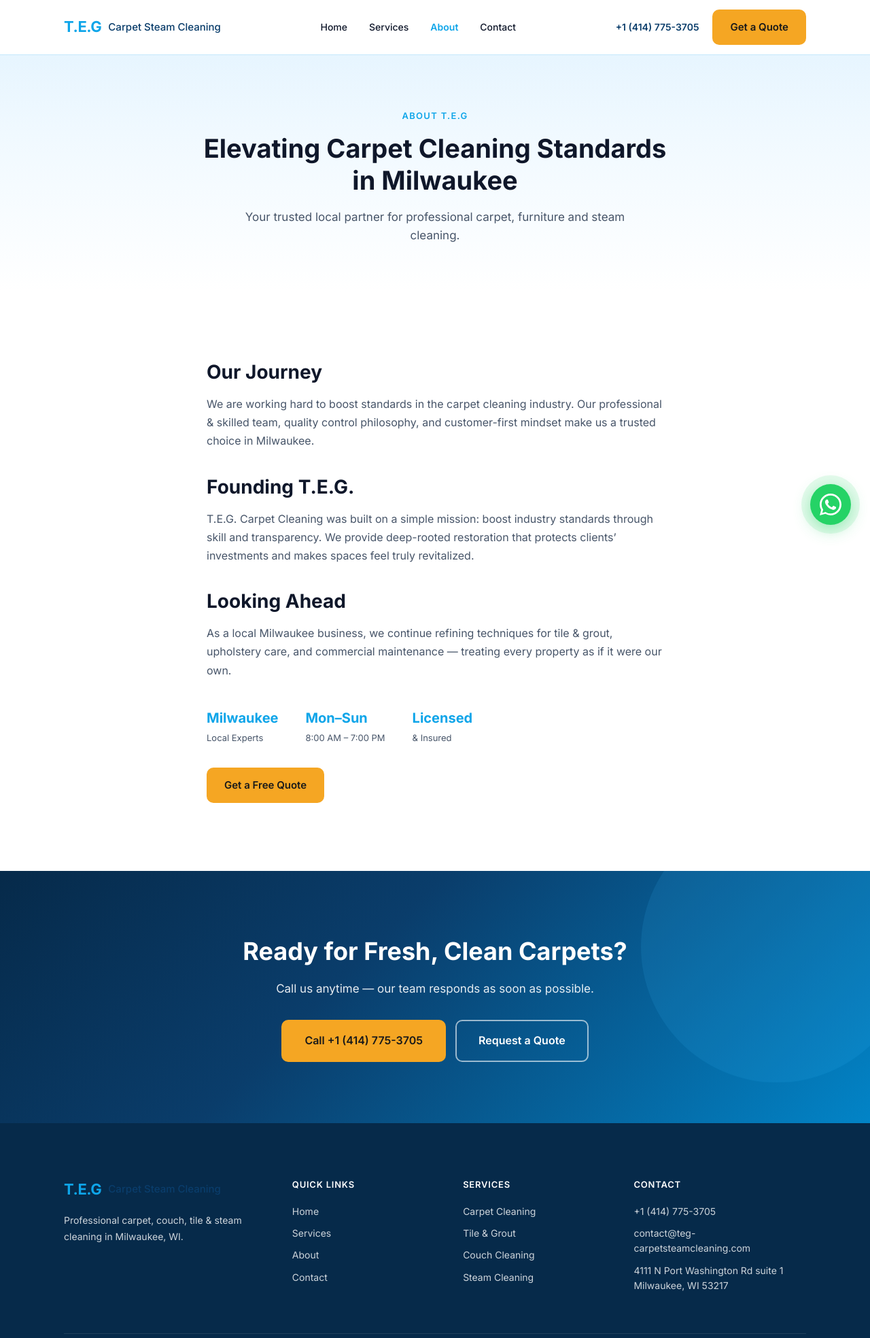
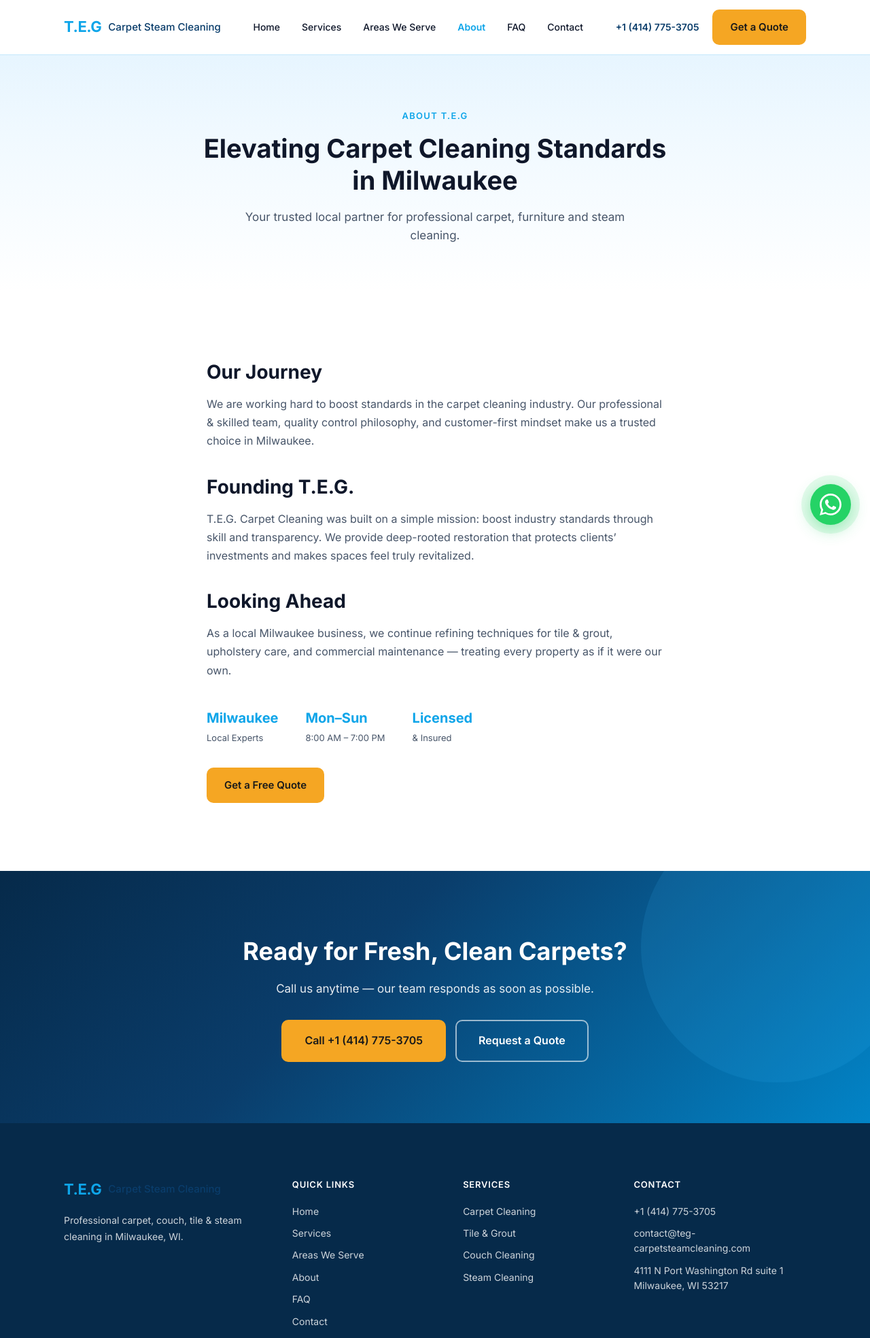
Before and after one commit to dua-ong/teg-carpet-steam-cleaning, a website: page about.html in a window 1280 px wide. Shown: the top 1968 px of the page at 68% size. Drawn offline with Linux system fonts and the light colour scheme.

Commit message:
Fix navbar: add Areas We Serve and FAQ links

```diff
--- a/about.html
+++ b/about.html
@@ -32,7 +32,9 @@
       <nav class="nav" id="nav">
         <a href="index.html">Home</a>
         <a href="services.html">Services</a>
+        <a href="areas.html">Areas We Serve</a>
         <a href="about.html" class="active">About</a>
+        <a href="faq.html">FAQ</a>
         <a href="contact.html">Contact</a>
       </nav>
       <div class="header-actions">
@@ -84,7 +86,7 @@
           <a href="index.html" class="logo"><span class="logo-mark">T.E.G</span><span class="logo-text">Carpet Steam Cleaning</span></a>
           <p>Professional carpet, couch, tile & steam cleaning in Milwaukee, WI.</p>
         </div>
-        <div class="footer-links"><h4>Quick Links</h4><a href="index.html">Home</a><a href="services.html">Services</a><a href="about.html">About</a><a href="contact.html">Contact</a></div>
+        <div class="footer-links"><h4>Quick Links</h4><a href="index.html">Home</a><a href="services.html">Services</a><a href="areas.html">Areas We Serve</a><a href="about.html">About</a><a href="faq.html">FAQ</a><a href="contact.html">Contact</a></div>
         <div class="footer-links"><h4>Services</h4><a href="services.html">Carpet Cleaning</a><a href="services.html">Tile & Grout</a><a href="services.html">Couch Cleaning</a><a href="services.html">Steam Cleaning</a></div>
         <div class="footer-contact"><h4>Contact</h4><a href="tel:+14147753705">+1 (414) 775-3705</a><a href="mailto:contact@teg-carpetsteamcleaning.com">contact@teg-carpetsteamcleaning.com</a><p>4111 N Port Washington Rd suite 1<br />Milwaukee, WI 53217</p></div>
       </div>
```
